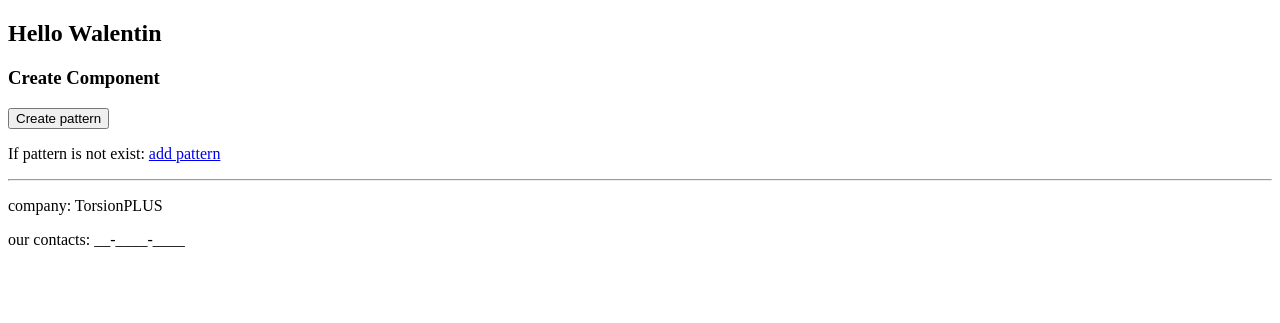
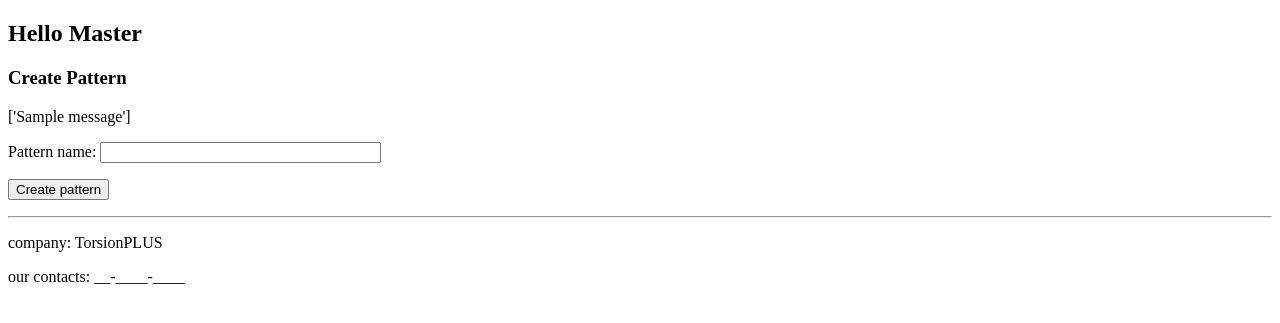
Before and after one commit to mertwec/system_of_components, a Flask app: page /creation/pattern in a window 1280 px wide. Shown: the part 36-359 px from the top of the page. Run offline with Flask 2, Linux system fonts and the light colour scheme; tables that the repository leaves empty hold one stand-in row (values such as "Sample post"); one stand-in notice (Sample message) is shown.

Commit message:
temp commit

```diff
--- a/app_comp/models.py
+++ b/app_comp/models.py
@@ -2,7 +2,7 @@ from app_comp import db
 
 
 temp_bd = {'company': 'TorsionPLUS',
-           "user": "Walentin",
+           "user": "Master",
            }
 
 
--- a/app_comp/templates/create_pattern_component.html
+++ b/app_comp/templates/create_pattern_component.html
@@ -1,15 +1,14 @@
 {% extends "base.html"%}
 
 {% block content %}
-<form name="pattern" action ="" method="POST" novalidate>
+<form name="pattern" action ="" method="POST">
 	{{ form.csrf_token() }}
 	<h3>Create Pattern</h3>
-
+	<p>{{get_flashed_messages()}}</p>
 	<p>{{ form.name.label() }} {{ form.name(size=32)}}
 		{% for error in form.errors %}
 			{{errors}}
-		{% endfor %}
-	</p>
+		{% endfor %}</p>
 	<p>{{ form.submit() }}</p>
 </form>
 
--- a/app_comp/views.py
+++ b/app_comp/views.py
@@ -19,6 +19,16 @@ def categories():
                            bd=temp_bd)
 
 
+@app.route('/creation', methods=['get', 'post'])
+def create_component():
+    form = ComponentAddForm()
+    if form.validate_on_submit():
+        name = form.name.data
+        # TODO db logic
+        return redirect(url_for('create_component'))
+    return render_template('create_component.html', title='creation', form=form, bd=temp_bd)
+
+
 @app.route("/creation/pattern", methods=['get', 'post'])
 def create_pattern_component():
     form = PatternAddForm()
@@ -27,21 +37,14 @@ def create_pattern_component():
         db_names = db.session.query(Pattern.name).all()
         print(type(name), db_names)
         if (name,) in db_names:
+            print('exists')
             flash(f'Pattern "{name}" already exists', 'warning')
         else:
             # db.session.add(Pattern(name=name))
             # db.session.commit()
             print(f'pattern add "{name}"')
             flash(f'Pattern "{name}" is created', 'success')
-        return redirect(url_for('create_component'))
-    return render_template('create_component.html', title='creation', form=form, bd=temp_bd)
+            print('pattern valid')
+        return redirect(url_for('create_pattern_component'))
 
-
-@app.route('/creation', methods=['get', 'post'])
-def create_component():
-    form = ComponentAddForm()
-    if form.validate_on_submit():
-        name = form.name.data
-        # TODO db logic
-        return redirect(url_for('create_component'))
-    return render_template('create_component.html', title='creation', form=form, bd=temp_bd)
+    return render_template('create_pattern_component.html', title='creation pattern', form=form, bd=temp_bd)
```
